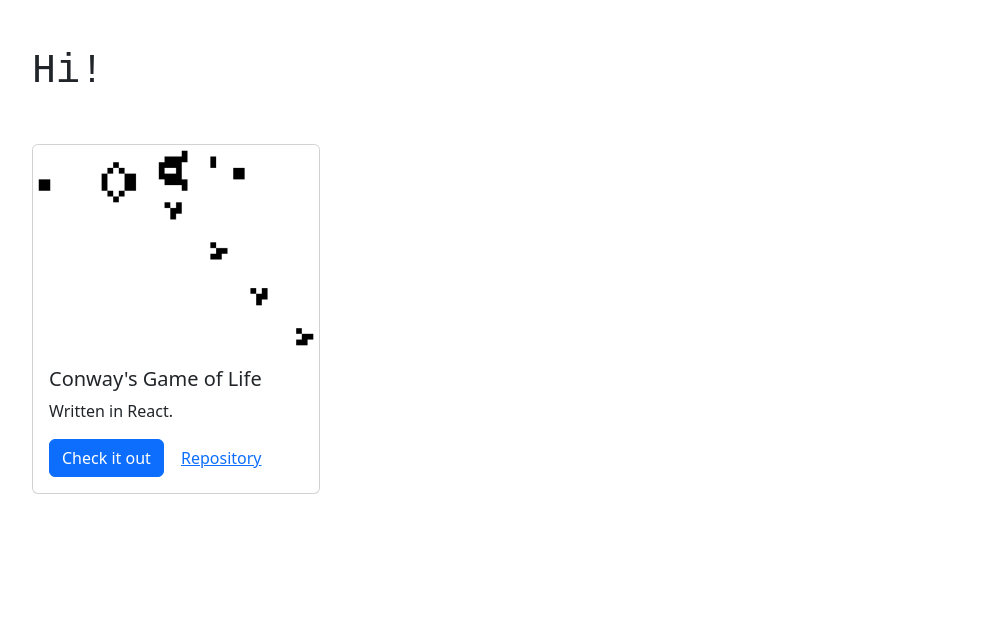
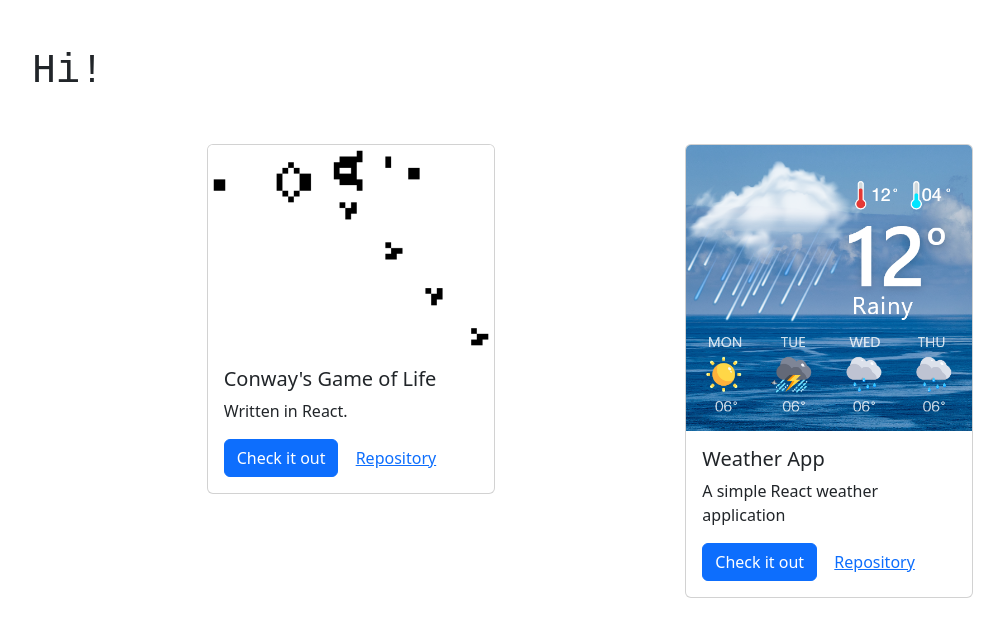
Before and after one commit to vancomm/vancomm.github.io, a React (Create React App) app: page / in a window 1280 px wide. Shown: the top 636 px of the page, without its empty margins (50-1054 px from the left). Built offline with nearby package versions, Linux system fonts and the light colour scheme.

Commit message:
Added weather

```diff
--- a/src/App.js
+++ b/src/App.js
@@ -1,19 +1,29 @@
 import Container from 'react-bootstrap/Container';
 import ProjectCard from './components/ProjectCard';
 import img from './assets/Gospers_glider_gun.gif';
+import weatherImg from './assets/weather.png';
 import './assets/app.css';
 
 export default function App() {
   return (
     <Container>
       <h1 className="my-5">Hi!</h1>
+      <div className="project-cards">
         <ProjectCard
           title="Conway's Game of Life"
           text="Written in React."
-        imgSrc={img}
           primaryLink="https://vancomm.github.io/game-of-life/"
           secondaryLink="https://github.com/vancomm/game-of-life"
+          imgSrc={img}
         />
+        <ProjectCard
+          title="Weather App"
+          text="A simple React weather application"
+          primaryLink="https://vancomm.github.io/weather-app/"
+          secondaryLink="https://github.com/vancomm/weather-app"
+          imgSrc={weatherImg}
+        />
+      </div>
     </Container>
   );
 }
--- a/src/assets/app.css
+++ b/src/assets/app.css
@@ -1,3 +1,12 @@
 h1 {
   font-family: monospace;
 }
+
+.project-cards {
+  display: flex;
+  justify-content: space-evenly;
+  align-items: flex-start;
+  flex-wrap: wrap;
+  gap: 1rem;
+  /* gap: 1rem; */
+}
```
Also changed, not shown: src/assets/weather.png (added). Lines whose indentation alone changed are shown as unchanged.
